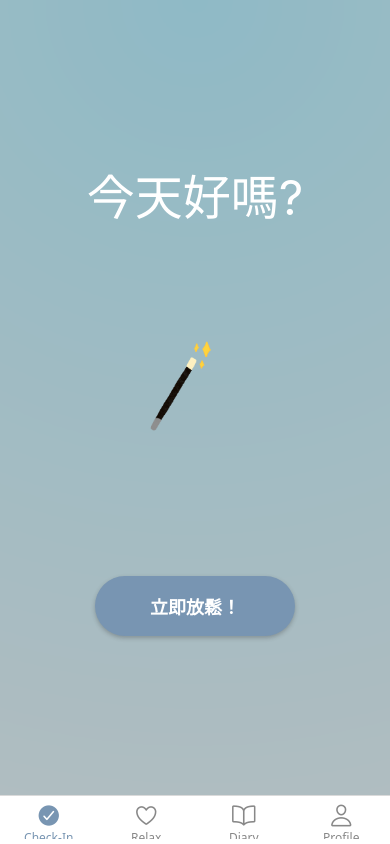
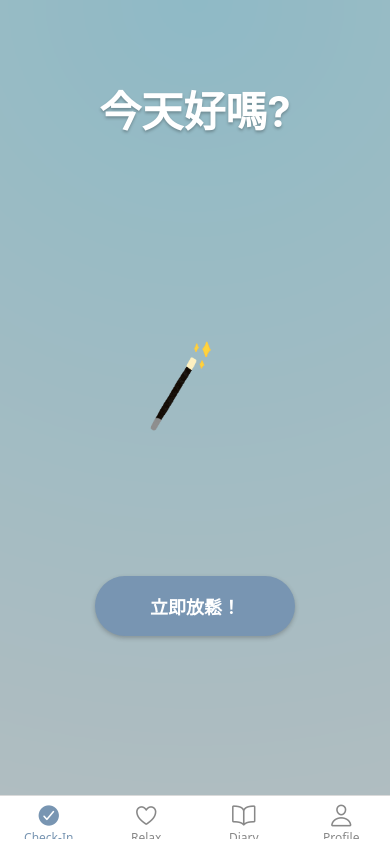
Before and after one commit to Hubert0916/no-emo, a React Native app: screen /Home in a window 390 px wide. Built offline with nearby package versions, Linux system fonts and the light colour scheme; no server answers.

Commit message:
revised the homescreen

```diff
--- a/src/screens/HomeScreen.js
+++ b/src/screens/HomeScreen.js
@@ -7,20 +7,12 @@ export default function HomeScreen() {
   const navigation = useNavigation();
 
   return (
-    <View style={{ flex: 1, alignItems: "center" }}>
+    <View style={styles.container}>
       <Image
         source={require("../assets/gradient.png")}
-        style={{
-          position: "absolute",
-          top: 0,
-          left: 0,
-          right: 0,
-          bottom: 0,
-          width: "100%",
-          height: "100%",
-        }}
+        style={styles.backgroundImage}
       />
-      <Text style={{ fontSize: 48, color: "white", top: "20%" }}>
+      <Text style={styles.title}>
         今天好嗎?
       </Text>
       <CloudAnimation />
```
